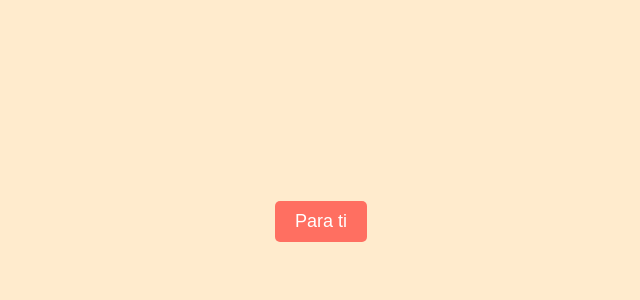
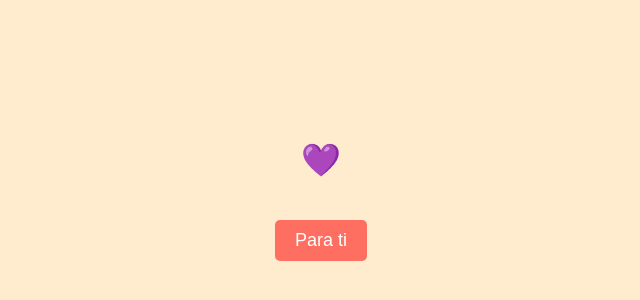
Before and after one commit to JuanCeleitaO/Regalito, a plain HTML site: page index.html in a window 1280 px wide. Shown: the part 218-518 px from the top of the page, without its empty margins (319-959 px from the left). Drawn offline with Linux system fonts and the light colour scheme.

Commit message:
Add files via upload

```diff
--- a/index.html
+++ b/index.html
@@ -39,7 +39,7 @@
 </head>
 
 <body>
-  <h1></h1>
+  <h1>💜</h1>
 
   <button onclick="location.href='./msg.html'">Para ti</button>
 </body>
```
